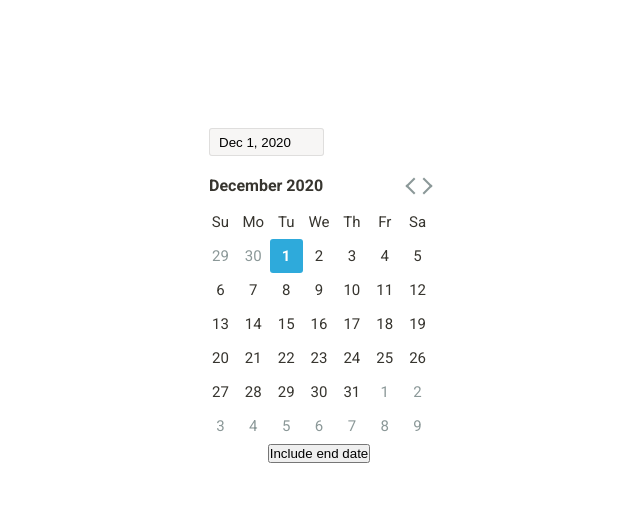
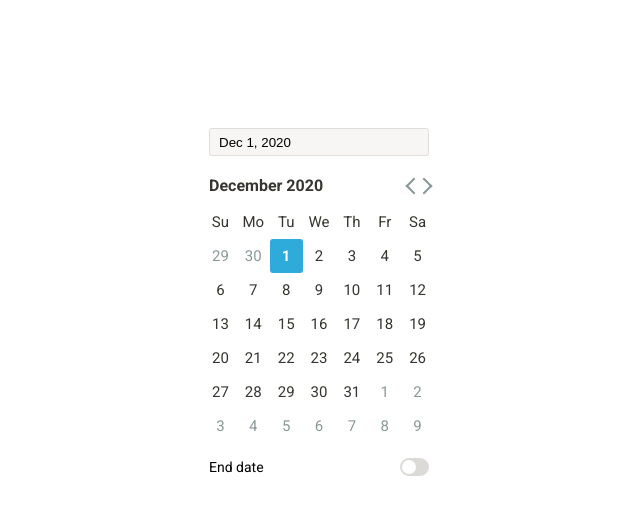
Before and after one commit to BeauJohn/react-calendar, a React (Create React App) app: page / in a window 1280 px wide. Shown: the top 514 px of the page, without its empty margins (321-961 px from the left). Built offline with nearby package versions, Linux system fonts and the light colour scheme.

Commit message:
Styled switcher && input fields

```diff
--- a/src/App.js
+++ b/src/App.js
@@ -8,9 +8,6 @@ function App() {
    const [startDate, setStartDate] = useState(new Date())
    const [endDate, setEndDate] = useState()
    const [range, setRange] = useState(false)
-
-   console.log(startDate)
-   console.log(endDate)
 
    const handleChange = (dates) => {
       const [start, end] = dates
@@ -53,7 +50,7 @@ function App() {
                   atChange={(date) => setStartDate(date)}
                />
             )}
-            <Switcher toggle={toggleRange}>{'Include end date'}</Switcher>
+            <Switcher toggle={toggleRange}>{'End date'}</Switcher>
          </div>
       </div>
    )
--- a/src/components/Switcher.js
+++ b/src/components/Switcher.js
@@ -1,9 +1,16 @@
 import React from 'react'
+import '../style/switcher.scss'
 
 function Switcher({ toggle, children }) {
    return (
       <div className="switcher">
-         <button onClick={toggle}>{children}</button>
+         <div className="switcher__text">{children}</div>
+         <div className="switcher__inputWrapper">
+            <label>
+               <input onClick={toggle} type="checkbox" />
+               <span className="slider round"></span>
+            </label>
+         </div>
       </div>
    )
 }
--- a/src/components/dateInput/DateInput.js
+++ b/src/components/dateInput/DateInput.js
@@ -47,6 +47,7 @@ function DateInput({ date, atChange, multiple }) {
       <div className={setClasses(classes)}>
          <input
             type="text"
+            readOnly
             ref={inputRef}
             value={newDate}
             onChange={(e) => setNewDate(e.target.value)}
--- a/src/style/_variables.scss
+++ b/src/style/_variables.scss
@@ -1,5 +1,6 @@
 $darkGrey: #8b9898;
 $lightGrey: rgba(242, 241, 238, 0.6);
+$switchGrey: rgba(135, 131, 120, 0.3);
 $red: rgb(235, 87, 87);
 $blue: rgb(46, 170, 219);
 $lightBlue: rgba(46, 170, 220, 0.5);
--- a/src/style/dateInput.scss
+++ b/src/style/dateInput.scss
@@ -18,7 +18,7 @@
       justify-content: flex-start;
       align-items: center;
       border-radius: 3px;
-      width: 50%;
+      width: 100%;
 
       &--focus {
          box-shadow: rgb(46, 170, 220) 0px 0px 0px 2px inset;
@@ -34,6 +34,7 @@
          background: none;
          outline: none;
          border: none;
+         width: 100%;
       }
    }
 }
--- /dev/null
+++ b/src/style/switcher.scss
@@ -0,0 +1,72 @@
+@import 'variables';
+
+.switcher {
+   display: flex;
+   justify-content: space-between;
+   align-items: center;
+   margin-top: 15px;
+   margin-left: 5px;
+   margin-right: 5px;
+}
+
+.switcher__inputWrapper {
+   position: relative;
+   display: inline-block;
+   width: 29px;
+   height: 18px;
+}
+
+.switcher__text {
+   font-size: 14px;
+}
+
+/* Hide default HTML checkbox */
+.switcher__inputWrapper input {
+   opacity: 0;
+   width: 0;
+   height: 0;
+}
+
+/* The slider */
+.slider {
+   position: absolute;
+   cursor: pointer;
+   top: 0;
+   left: 0;
+   right: 0;
+   bottom: 0;
+   background-color: $switchGrey;
+   -webkit-transition: 0.2s;
+   transition: 0.2s;
+}
+
+.slider:before {
+   position: absolute;
+   content: '';
+   height: 14px;
+   width: 14px;
+   left: 2px;
+   bottom: 2px;
+   background-color: white;
+   -webkit-transition: 0.2s;
+   transition: 0.2s;
+}
+
+input:checked + .slider {
+   background-color: $blue;
+}
+
+input:checked + .slider:before {
+   -webkit-transform: translateX(11px);
+   -ms-transform: translateX(11px);
+   transform: translateX(11px);
+}
+
+/* Rounded sliders */
+.slider.round {
+   border-radius: 44px;
+}
+
+.slider.round:before {
+   border-radius: 50%;
+}
```
Also changed, not shown: public/manifest.json, 1 other file (tests, documents, lock files or other folders).
